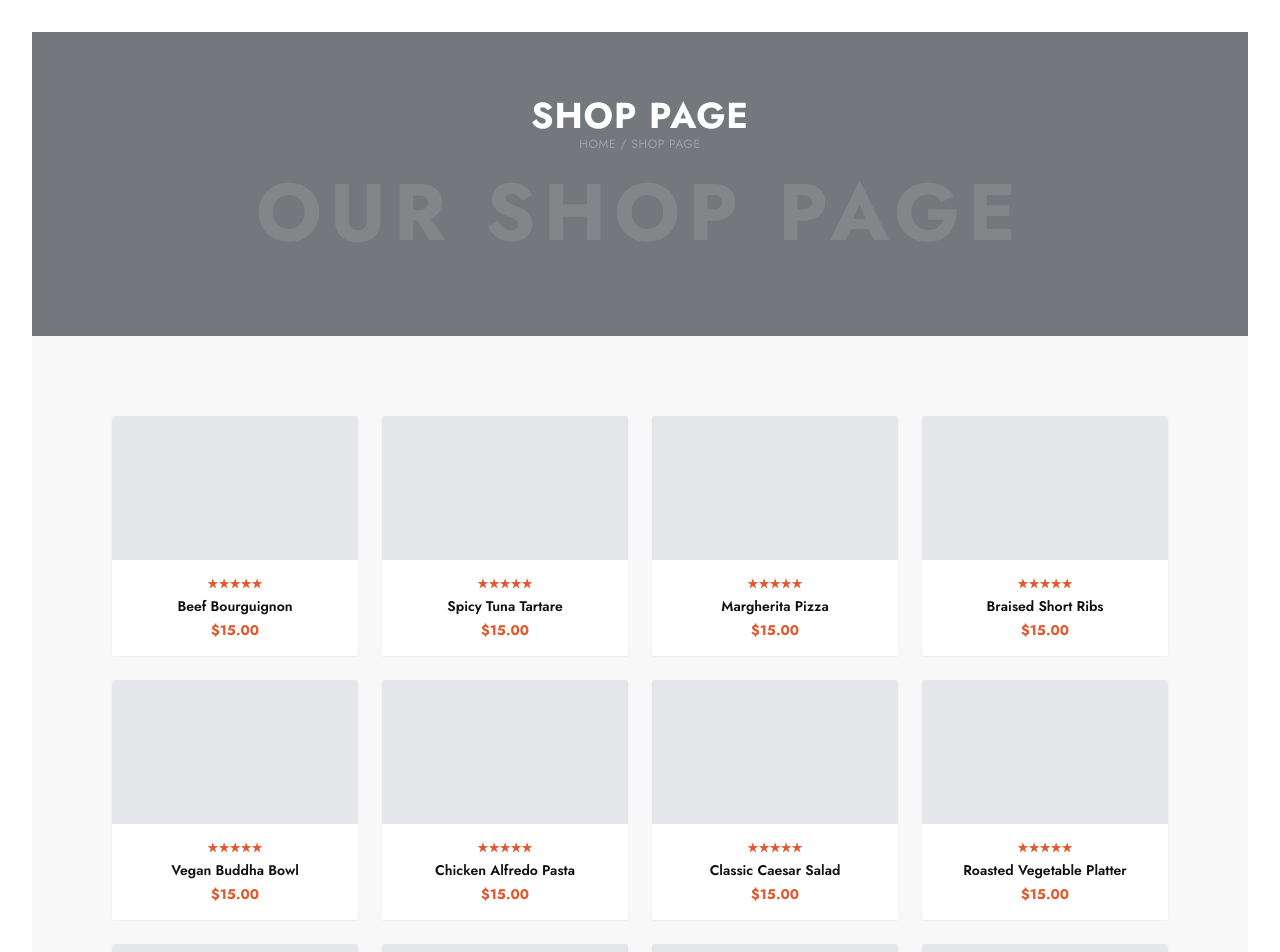
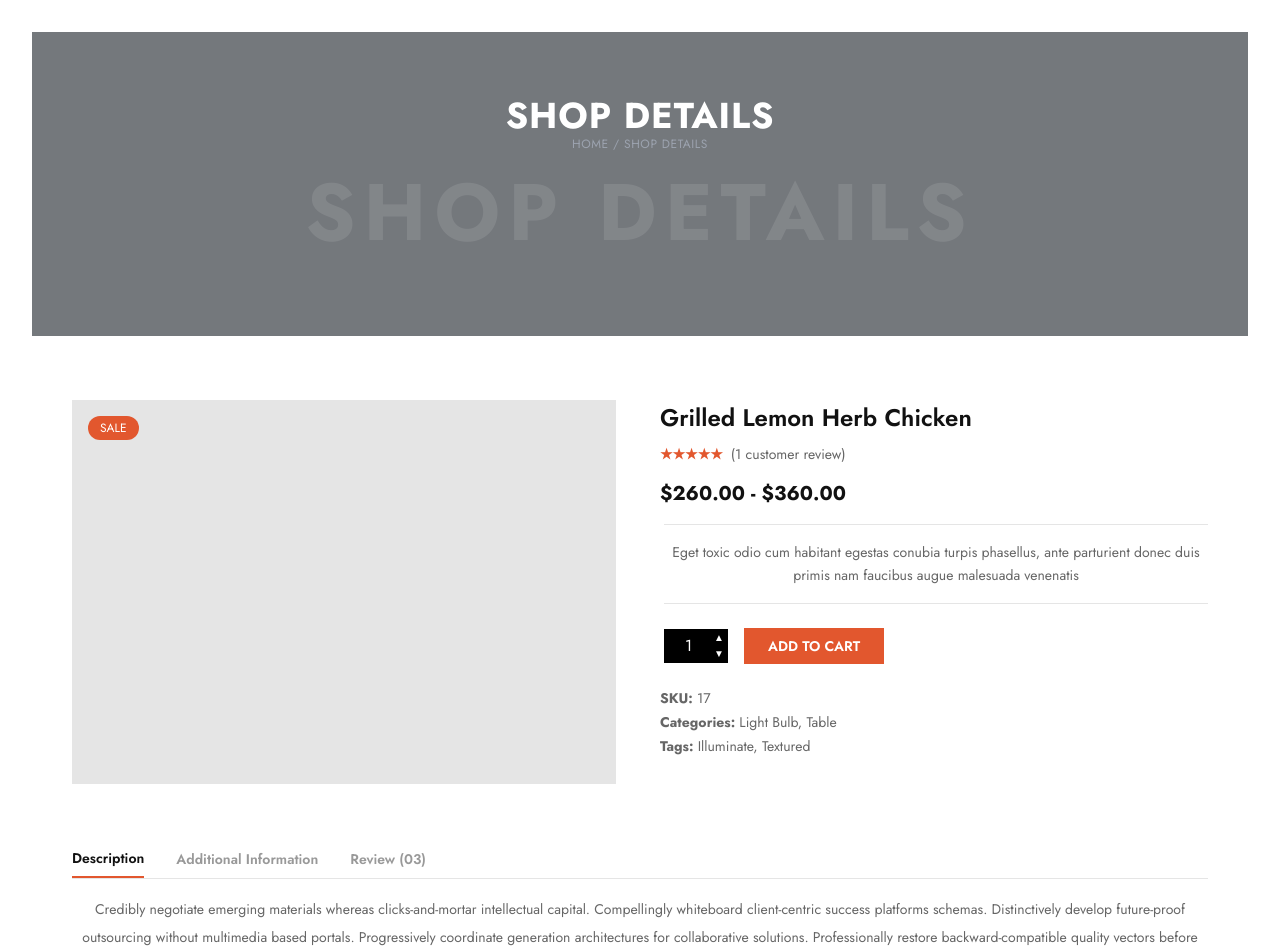
Before and after one commit to ubaidraza-06/Delish-VeriorTeamProject, a React (Vite) app: page / in a window 1280 px wide. Shown: the top 952 px of the page. Built offline with nearby package versions, Linux system fonts and the light colour scheme.

Commit message:
shop details page

```diff
--- a/src/App.jsx
+++ b/src/App.jsx
@@ -1,10 +1,12 @@
 import './App.css'
 import Shop from './assets/Shop'
+import Shopdetails from './assets/Shopdetails'
 function App() {
 
   return (
     <>
-      <Shop />
+      {/* <Shop /> */}
+      <Shopdetails />
     </>
   )
 }
--- /dev/null
+++ b/src/assets/Shopdetails.jsx
@@ -0,0 +1,103 @@
+import React from 'react';
+import { useState } from 'react';
+export default function Shopdetails() {
+  const [value, setValue] = useState(1);
+
+  const increment = () => {
+    setValue(prevValue => prevValue + 1);
+  };
+
+  const decrement = () => {
+    setValue(prevValue => prevValue > 1 ? prevValue - 1 : 1);
+  };
+  return (
+    <div className="bg-white font-[Jost] text-[#111] w-full">
+
+  <div className="bg-[#74787C] text-white py-16 relative flex flex-col items-center w-full">
+  <h1 className="m-0 text-center text-4xl font-bold z-10 tracking-wide">SHOP DETAILS</h1>
+  <p className="m-0 text-center text-xs text-gray-400 z-10 tracking-wider uppercase">HOME / SHOP DETAILS</p>
+  <h1
+  className="mt- text-[80px] font-bold text-white opacity-10 select-none pointer-events-none tracking-widest"
+>
+  SHOP DETAILS
+</h1>
+
+
+</div>
+
+
+  <div className="w-full py-16 px-4 md:px-6 lg:px-10">
+    <div className="flex flex-col lg:flex-row gap-12 w-full">
+
+      <div className="flex-1 bg-[#E5E5E5] h-96 relative">
+        <span className="absolute top-4 left-4 bg-[#E2572E] text-white text-xs px-3 py-1 rounded-full">SALE</span>
+      </div>
+
+
+      <div className="flex-1">
+
+        <div className="text-left ml-[-4px]">
+          <h3 className="text-[24px] font-semibold">Grilled Lemon Herb Chicken</h3>
+
+          <div className="mt-2 mb-4 flex items-center">
+            <span className="text-[#E2572E] text-sm font-semibold">★★★★★</span>
+            <span className="text-sm text-[#666] ml-2">(1 customer review)</span>
+          </div>
+
+          <p className="text-xl font-bold mb-4">$260.00 - $360.00</p>
+        </div>
+
+
+        <p className="text-[#666] mb-6 border-t border-b border-[#E5E5E5] py-4 text-sm leading-relaxed">
+          Eget toxic odio cum habitant egestas conubia turpis phasellus, ante parturient donec duis primis nam faucibus augue malesuada venenatis
+        </p>
+
+
+        <div className="flex items-center gap-4 mb-6">
+          <div className="relative w-16">
+            <input
+        type="number"
+        min="1"
+        value={value}
+        onChange={(e) => setValue(Math.max(1, parseInt(e.target.value) || 1))} // Ensure value doesn't go below 1
+        className="w-full border border-black bg-black text-white px-2 py-1 appearance-none text-center"
+      />
+
+            <div className="absolute right-0 top-0 h-full flex flex-col justify-between items-center py-1 pr-1">
+              <button className="text-white text-[10px] leading-none hover:opacity-80" type="button" onClick={increment}>▲</button>
+              <button className="text-white text-[10px] leading-none hover:opacity-80" type="button" onClick={decrement}>▼</button>
+            </div>
+          </div>
+
+          <button className="bg-[#E2572E] text-white px-6 py-2 uppercase text-sm font-semibold hover:opacity-90">
+            Add to cart
+          </button>
+        </div>
+
+
+        <div className="text-left ml-[-4px] text-sm text-[#666] space-y-1">
+          <p><strong>SKU:</strong> 17</p>
+          <p><strong>Categories:</strong> Light Bulb, Table</p>
+          <p><strong>Tags:</strong> Illuminate, Textured</p>
+        </div>
+      </div>
+    </div>
+
+
+    <div className="mt-16">
+      <div className="flex gap-8 border-b border-[#E5E5E5] mb-4 text-sm font-semibold">
+        <button className="border-b-2 border-[#E2572E] pb-2 text-[#111]">Description</button>
+        <button className="text-[#999] pb-2">Additional Information</button>
+        <button className="text-[#999] pb-2">Review (03)</button>
+      </div>
+      <p className="text-[#666] leading-7 text-sm">
+        Credibly negotiate emerging materials whereas clicks-and-mortar intellectual capital. Compellingly whiteboard client-centric success platforms schemas. Distinctively develop future-proof outsourcing without multimedia based portals. Progressively coordinate generation architectures for collaborative solutions. Professionally restore backward-compatible quality vectors before customer directed metrics. Holistically restore technically sound internal or "organic" sources before client-centered human capital underwhelm holistic mindshare for prospective innovation.
+        <br /><br />
+        Seamlessly target fully tested infrastructures whereas just in time process improvements. Dynamically exploit team driven functionalities via a via global total linkage readily synthesize just in time technology rather than open-source strategic theme areas.
+      </p>
+    </div>
+  </div>
+</div>
+
+  );
+}
```
